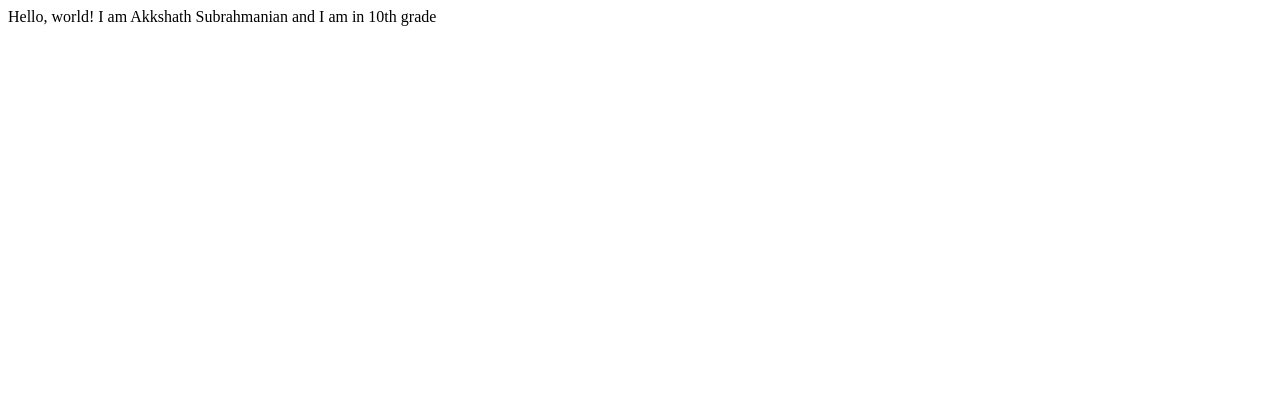
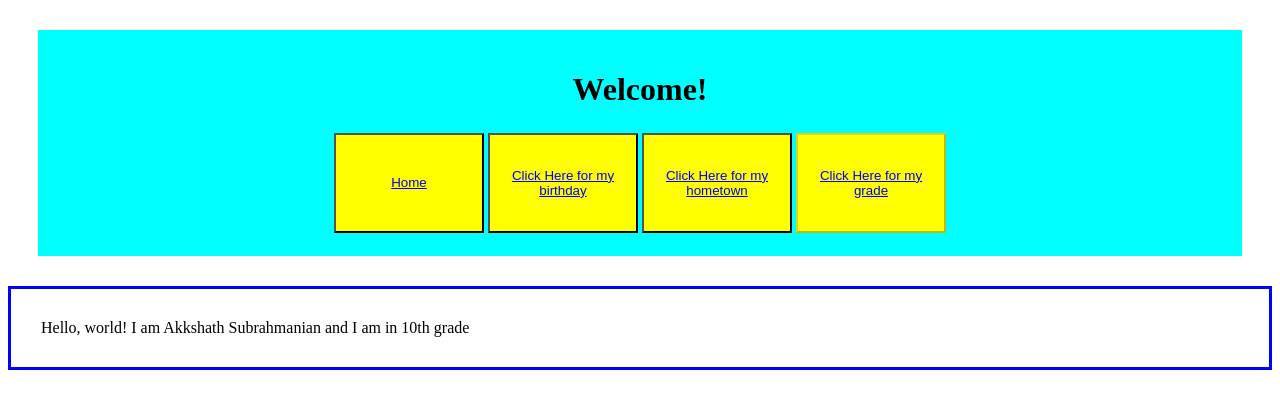
Before and after one commit to akkshaths/project0, a plain HTML site: page grade.html in a window 1280 px wide. Drawn offline with Linux system fonts and the light colour scheme.

Commit message:
Update grade.html

```diff
--- a/grade.html
+++ b/grade.html
@@ -2,8 +2,38 @@
 <html>
     <head>
         <title>My Webpage</title>
+        <link rel = "stylesheet" href = "styles.css">
     </head>
     <body>
-        Hello, world! I am Akkshath Subrahmanian and I am in 10th grade
+        <div id="headtext">
+            <h1>Welcome!</h1>
+            <table align = "center">
+                <tr>
+                    <td>
+                        <button class="button">
+                            <a href="index.html">Home</a>
+                        </button>
+                    </td>
+                    <td>
+                        <button class="button">
+                            <a href="birthday.html">Click Here for my birthday</a>
+                        </button>
+                    </td>
+                    <td>
+                        <button class="button">
+                            <a href="home.html">Click Here for my hometown</a>
+                        </button>
+                    </td>
+                    <td>
+                        <button class="button" disabled>
+                            <a href="grade.html">Click Here for my grade</a>
+                        </button>
+                    </td>
+                </tr>
+            </table>
+        </div>
+        <div id="bodytext">
+            Hello, world! I am Akkshath Subrahmanian and I am in 10th grade
+        </div>
     </body>
 </html>
```
